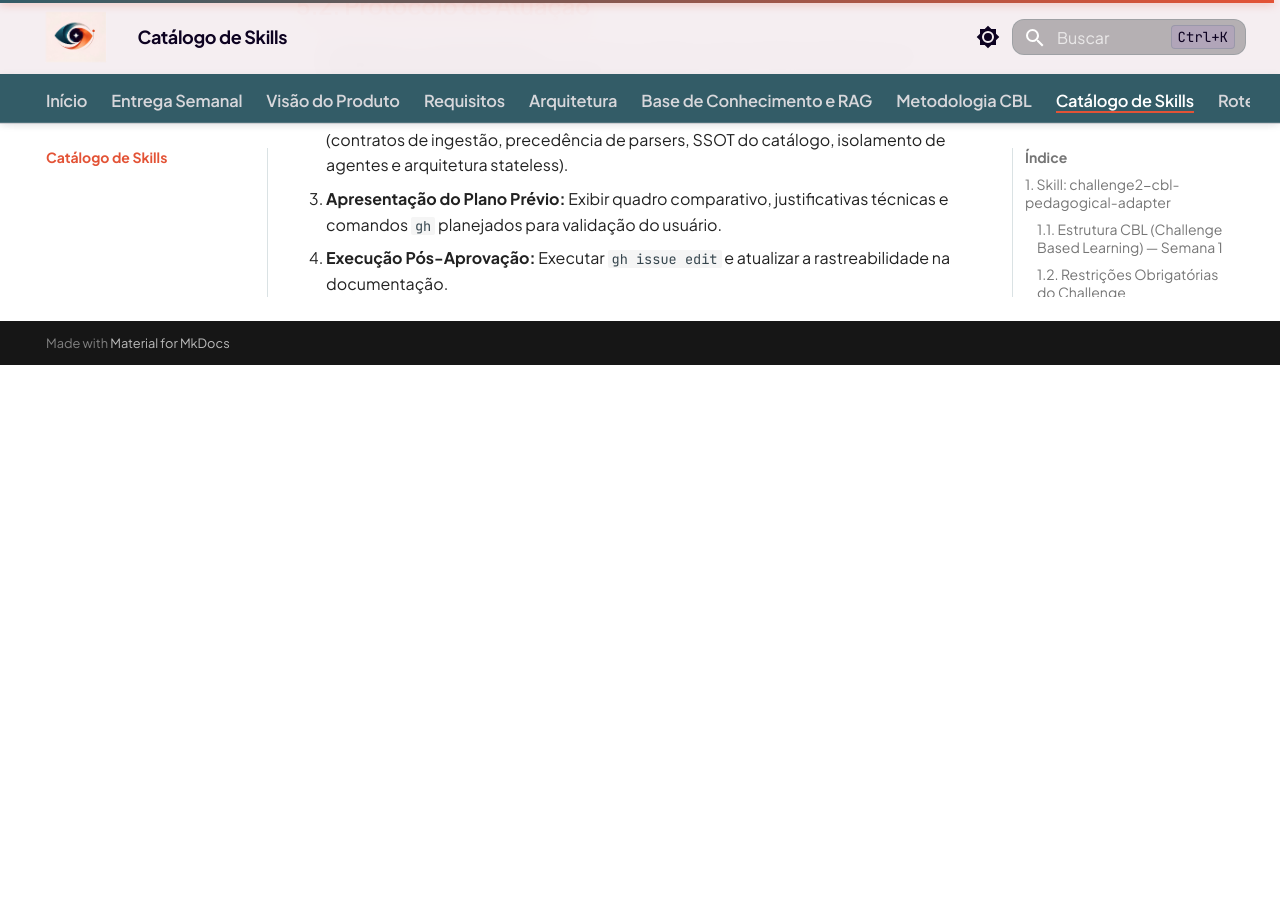
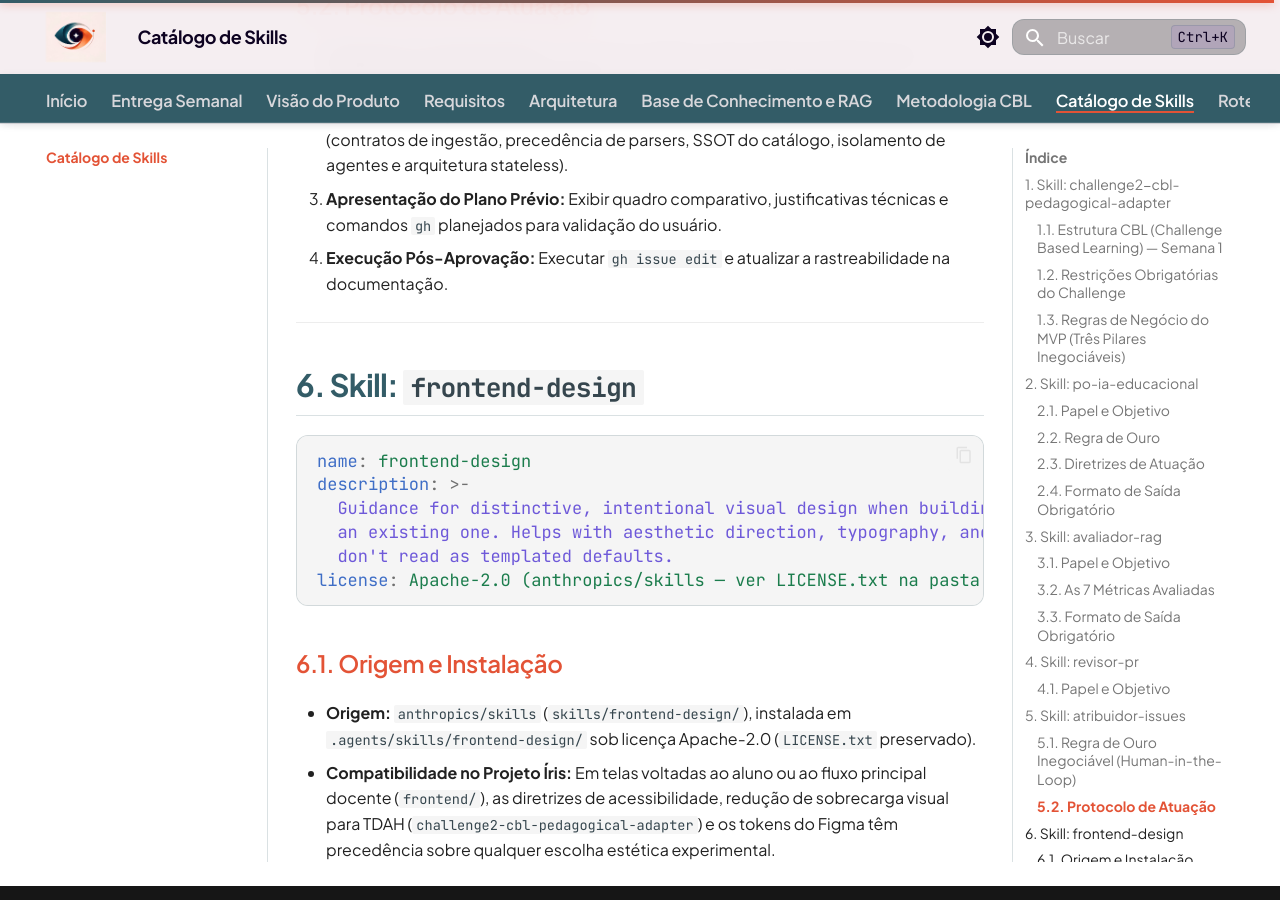
Before and after one commit to challenge-2-residencia-ia-grupo-3/Iris, an MkDocs documentation site: the page built from docs/skills.md, in a window 1280 px wide and 900 px high, scrolled down 6710 px. Built offline with MkDocs 1.6.1 and Material for MkDocs 9.7.7, drawn with Linux system fonts in a browser that asks for light colours; before the commit the page ends 7075 px from its top, so only the background shows below that.

Commit message:
feat(skills): adiciona skill frontend-design e atualiza catalogo

````diff
--- a/docs/skills.md
+++ b/docs/skills.md
@@ -149,3 +149,20 @@ description: >-
 2. **Auditoria de Dependências Funcionais:** Validar os 5 critérios de desimpedimento (contratos de ingestão, precedência de parsers, SSOT do catálogo, isolamento de agentes e arquitetura stateless).
 3. **Apresentação do Plano Prévio:** Exibir quadro comparativo, justificativas técnicas e comandos `gh` planejados para validação do usuário.
 4. **Execução Pós-Aprovação:** Executar `gh issue edit` e atualizar a rastreabilidade na documentação.
+
+---
+
+## 6. Skill: `frontend-design`
+
+```yaml
+name: frontend-design
+description: >-
+  Guidance for distinctive, intentional visual design when building new UI or reshaping
+  an existing one. Helps with aesthetic direction, typography, and making choices that
+  don't read as templated defaults.
+license: Apache-2.0 (anthropics/skills — ver LICENSE.txt na pasta da skill)
+```
+
+### 6.1. Origem e Instalação
+* **Origem:** `anthropics/skills` (`skills/frontend-design/`), instalada em `.agents/skills/frontend-design/` sob licença Apache-2.0 (`LICENSE.txt` preservado).
+* **Compatibilidade no Projeto Íris:** Em telas voltadas ao aluno ou ao fluxo principal docente (`frontend/`), as diretrizes de acessibilidade, redução de sobrecarga visual para TDAH (`challenge2-cbl-pedagogical-adapter`) e os tokens do Figma têm precedência sobre qualquer escolha estética experimental.
````
Also changed, not shown: .agents/skills/frontend-design/SKILL.md (added, +71 -0 lines), 1 other file.
